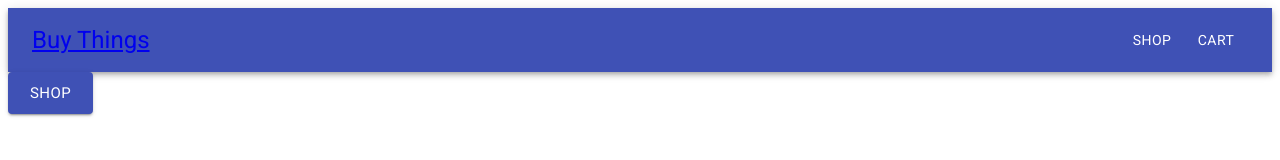
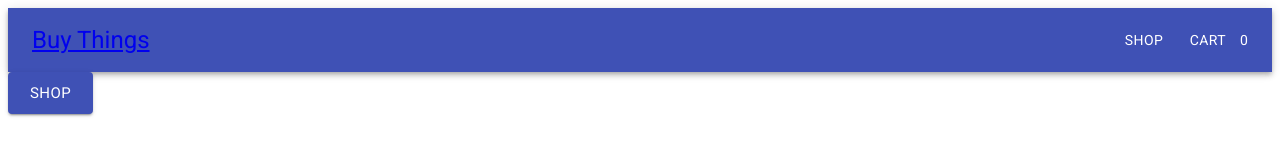
Before and after one commit to vbit27/shopping-cart, a React (Create React App) app: page / in a window 1280 px wide. Shown: the top 160 px of the page. Built offline with nearby package versions, Linux system fonts and the light colour scheme.

Commit message:
Add item total on the header

```diff
--- a/src/Routes.tsx
+++ b/src/Routes.tsx
@@ -1,4 +1,4 @@
-import React, { createContext, useContext, useState } from 'react';
+import React, { useState } from 'react';
 import { BrowserRouter, Switch, Route } from 'react-router-dom';
 import Cart from './components/Cart';
 import Header from './components/Header';
--- a/src/components/Header.tsx
+++ b/src/components/Header.tsx
@@ -1,10 +1,11 @@
-import React from 'react';
+import React, { useContext, useState } from 'react';
 import { makeStyles } from '@material-ui/core/styles';
 import AppBar from '@material-ui/core/AppBar';
 import Toolbar from '@material-ui/core/Toolbar';
 import Typography from '@material-ui/core/Typography';
 import Button from '@material-ui/core/Button';
 import { Link } from 'react-router-dom';
+import { CartContext } from '../CartContext';
 
 const useStyles = makeStyles((theme) => ({
   root: {
@@ -19,8 +20,13 @@ const useStyles = makeStyles((theme) => ({
 }));
 
 export default function Header() {
+  const { cart } = useContext(CartContext)!;
+
   const classes = useStyles();
 
+  const itemTotal = Object.values(cart).reduce((a, b) => a + b, 0);
+
+  console.log(itemTotal);
   return (
     <div className={classes.root}>
       <AppBar position="static">
@@ -39,6 +45,9 @@ export default function Header() {
           <Button color="inherit" component={Link} to="/cart">
             Cart
           </Button>
+          <Typography variant="body2" component="p">
+            {itemTotal}
+          </Typography>
         </Toolbar>
       </AppBar>
     </div>
--- a/src/react-app-env.d.ts
+++ /dev/null
@@ -1 +0,0 @@
-/// <reference types="react-scripts" />
```
